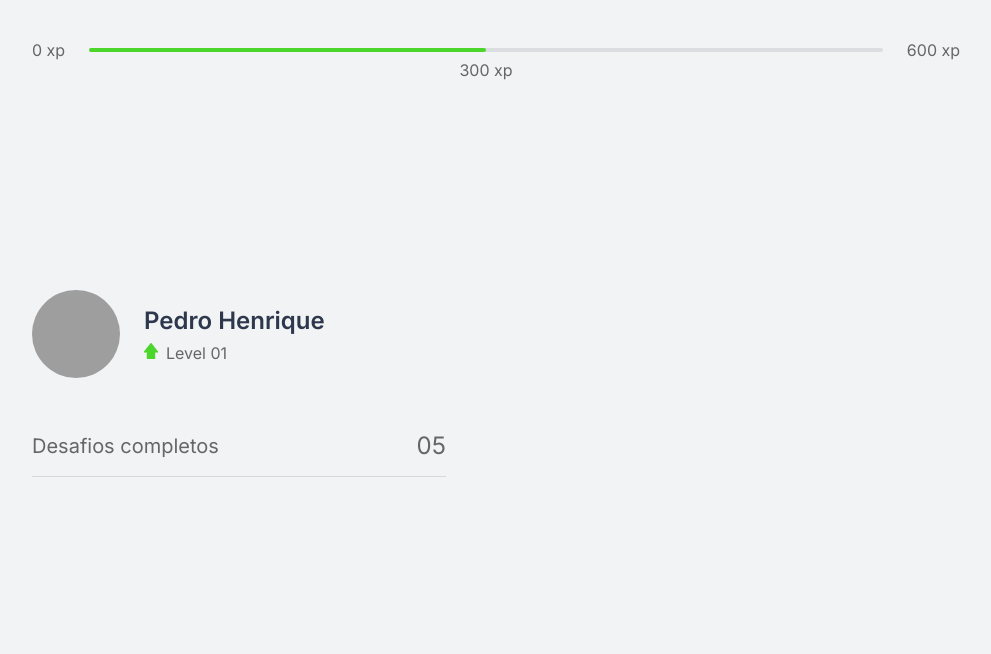
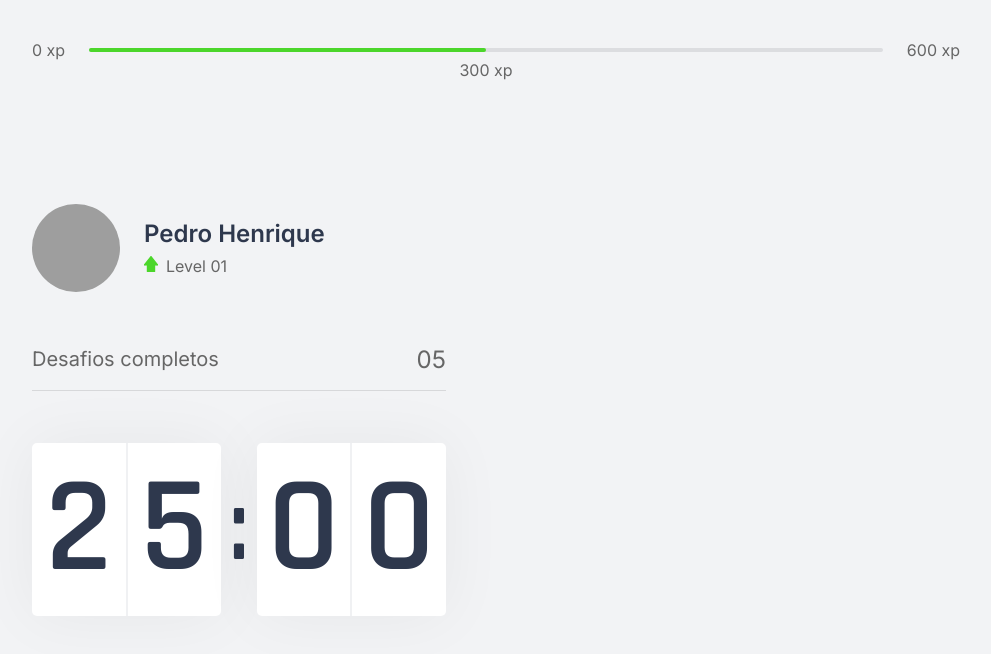
Before and after one commit to Pews-DEV/moveon-next, a Next.js app: page /home in a window 1280 px wide. Shown: the top 654 px of the page, without its empty margins (144-1135 px from the left). Built offline with nearby package versions, Linux system fonts and the light colour scheme; grey boxes are pictures that could not be loaded.

Commit message:
feat: add countdown component

```diff
--- /dev/null
+++ b/src/components/Countdown/index.tsx
@@ -0,0 +1,18 @@
+import * as S from './styles'
+
+const Countdown = () => {
+    return (
+        <S.CountdownContainer>
+            <S.CountdownCouter>
+                <S.CountdownNubers>2</S.CountdownNubers>
+                <S.CountdownNubers>5</S.CountdownNubers>
+            </S.CountdownCouter>
+            <S.CountdownTwoDots>:</S.CountdownTwoDots>
+            <S.CountdownCouter>
+                <S.CountdownNubers>0</S.CountdownNubers>
+                <S.CountdownNubers>0</S.CountdownNubers>
+            </S.CountdownCouter>
+        </S.CountdownContainer>
+    )
+}
+export default Countdown
--- /dev/null
+++ b/src/components/Countdown/styles.ts
@@ -0,0 +1,41 @@
+import styled from 'styled-components'
+
+export const CountdownContainer = styled.div`
+    display: flex;
+    align-items: center;
+    font-family: Rajdhani;
+    font-wight: 600;
+    color: var(--title);
+`
+
+export const CountdownCouter = styled.div`
+    flex: 1;
+
+    display: flex;
+    align-itens: center;
+
+    justify-content: space-evenly;
+
+    background: var(--white);
+    box-shadow: 0 0 64px rgba(0, 0, 0, 0.05);
+    border-radius: 5px;
+    font-size: 8.5rem;
+    text-align: center;
+
+    > span:first-child{
+        border-right: 1px solid #f0f1f3;
+    }
+
+    > span:last-child{
+        border-left: 1px solid #f0f1f3;
+    }
+`
+
+export const CountdownTwoDots = styled.span`
+    font-size: 6.25rem;
+    margin: 0 0.5rem;
+`
+
+export const CountdownNubers = styled.span`
+    flex: 1;
+`
--- a/src/screens/home/index.tsx
+++ b/src/screens/home/index.tsx
@@ -1,4 +1,5 @@
 import CompletedChallenges from "../../components/CompletedChallenges";
+import Countdown from "../../components/Countdown";
 import ExperienceBar from "../../components/ExperienceBar";
 import Profile from "../../components/Profile";
 import { Container, LeftContainer } from "../../styles/containers";
@@ -11,6 +12,7 @@ const HomeScreen = () => (
         <div>
           <Profile />
           <CompletedChallenges />
+          <Countdown />
         </div>
         <div></div>
       </LeftContainer>
```
